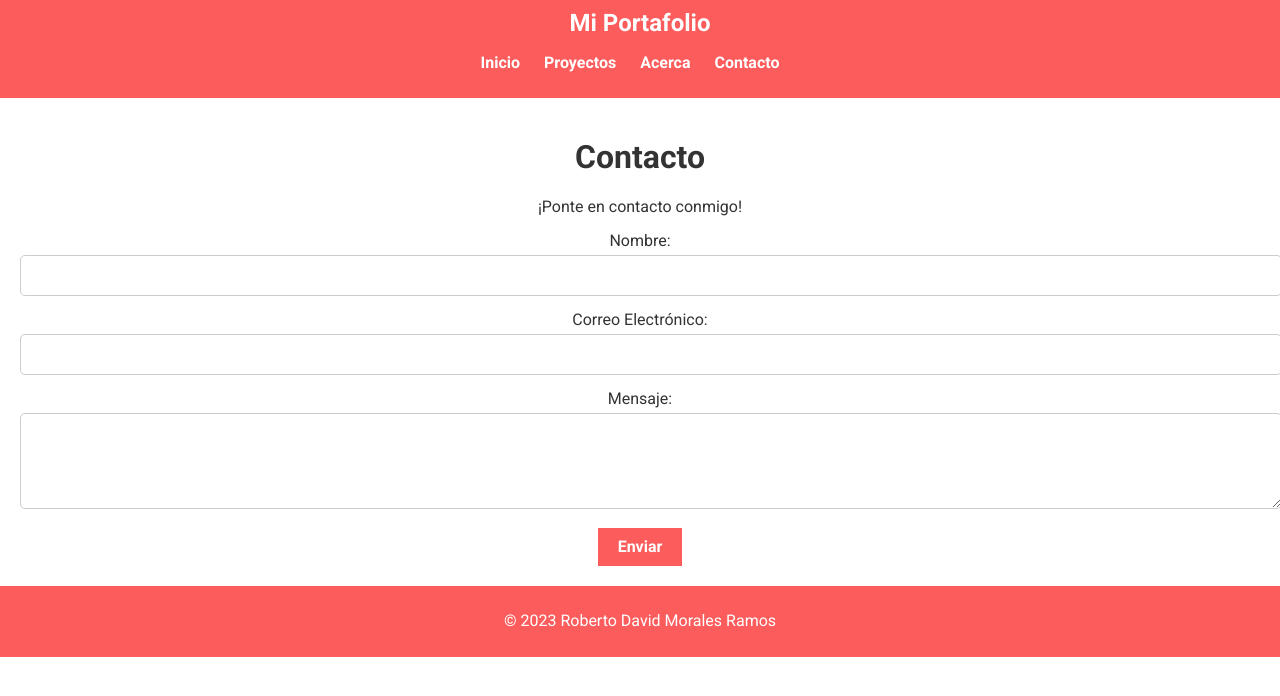
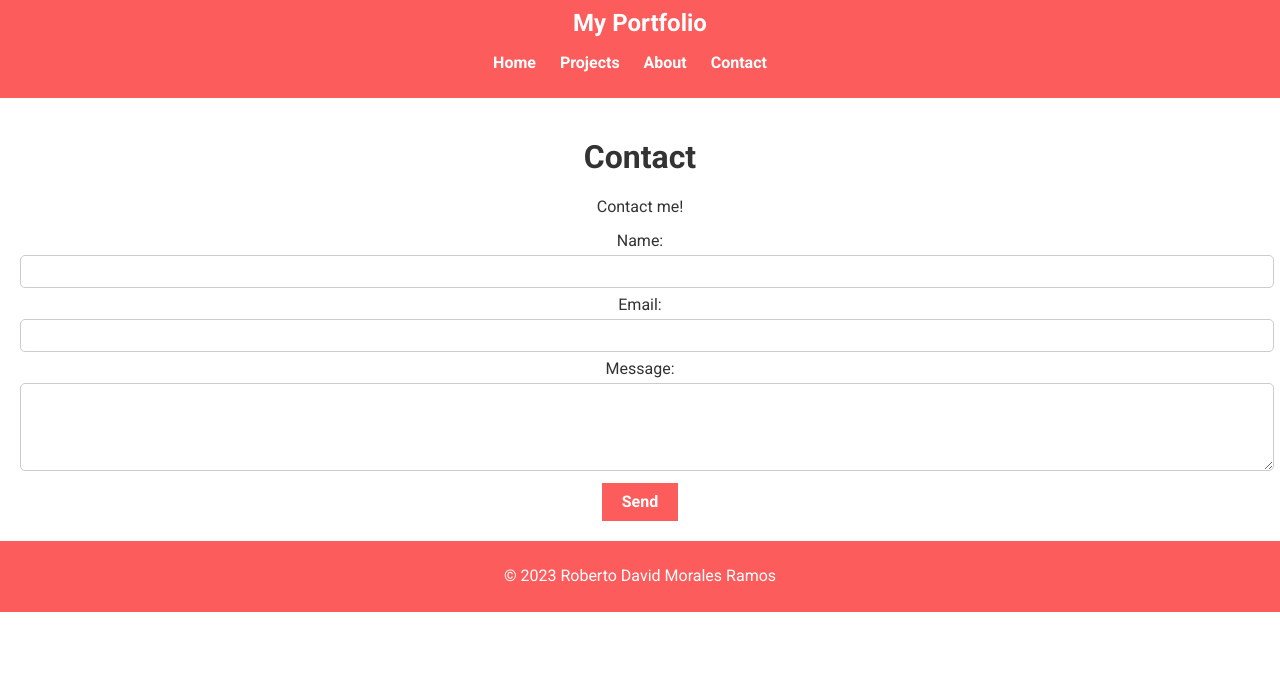
Before and after one commit to davld7/my-portfolio, a FastAPI app: page /contact/ in a window 1280 px wide. Shown: the top 696 px of the page. Run offline with FastAPI, Linux system fonts and the light colour scheme.

Commit message:
fixed styles

```diff
--- a/static/css/styles.css
+++ b/static/css/styles.css
@@ -59,12 +59,18 @@ label {
 
 input[type="text"],
 input[type="email"],
-textarea {
+textarea,
+.message {
     width: 100%;
-    padding: 10px;
-    margin-bottom: 15px;
+    padding: 6px;
+    margin-bottom: 8px;
     border: 1px solid #ccc;
     border-radius: 5px;
+}
+
+.message {
+    resize: vertical;
+    height: 120px;
 }
 
 footer {
--- a/templates/contact.html
+++ b/templates/contact.html
@@ -3,7 +3,7 @@
 <head>
     <meta charset="UTF-8">
     <meta name="viewport" content="width=device-width, initial-scale=1.0">
-    <title>Contacto</title>
+    <title>Contact</title>
     <link rel="icon" type="image/png" href="/favicon.png">
     <link rel="stylesheet" href="/styles.css">
     <script src="/script.js"></script>
@@ -11,31 +11,31 @@
 <body>
     <header>
         <nav>
-            <div class="logo">Mi Portafolio</div>
+            <div class="logo">My Portfolio</div>
             <ul class="menu">
-                <li><a href="#" id="index">Inicio</a></li>
-                <li><a href="#" id="projects">Proyectos</a></li>
-                <li><a href="#" id="about">Acerca</a></li>
-                <li><a href="#" id="contact">Contacto</a></li>
+                <li><a href="#" id="index">Home</a></li>
+                <li><a href="#" id="projects">Projects</a></li>
+                <li><a href="#" id="about">About</a></li>
+                <li><a href="#" id="contact">Contact</a></li>
             </ul>
         </nav>
     </header>
 
     <section>
-        <h1>Contacto</h1>
-        <p>¡Ponte en contacto conmigo!</p>
+        <h1>Contact</h1>
+        <p>Contact me!</p>
 
-        <form action="/enviar.php" method="POST">
-            <label for="nombre">Nombre:</label>
-            <input type="text" id="nombre" name="nombre" required>
+        <form action="/send" method="POST">
+            <label for="name">Name:</label>
+            <input type="text" id="name" name="name" required>
 
-            <label for="email">Correo Electrónico:</label>
+            <label for="email">Email:</label>
             <input type="email" id="email" name="email" required>
 
-            <label for="mensaje">Mensaje:</label>
-            <textarea id="mensaje" name="mensaje" rows="4" required></textarea>
+            <label for="message">Message:</label>
+            <textarea id="message" name="message" rows="4" required></textarea>
 
-            <button type="submit">Enviar</button>
+            <button type="submit">Send</button>
         </form>
     </section>
 
```
Also changed, not shown: templates/about.html (+9 -9 lines), templates/index.html (+8 -8 lines), templates/projects.html (+13 -13 lines).
